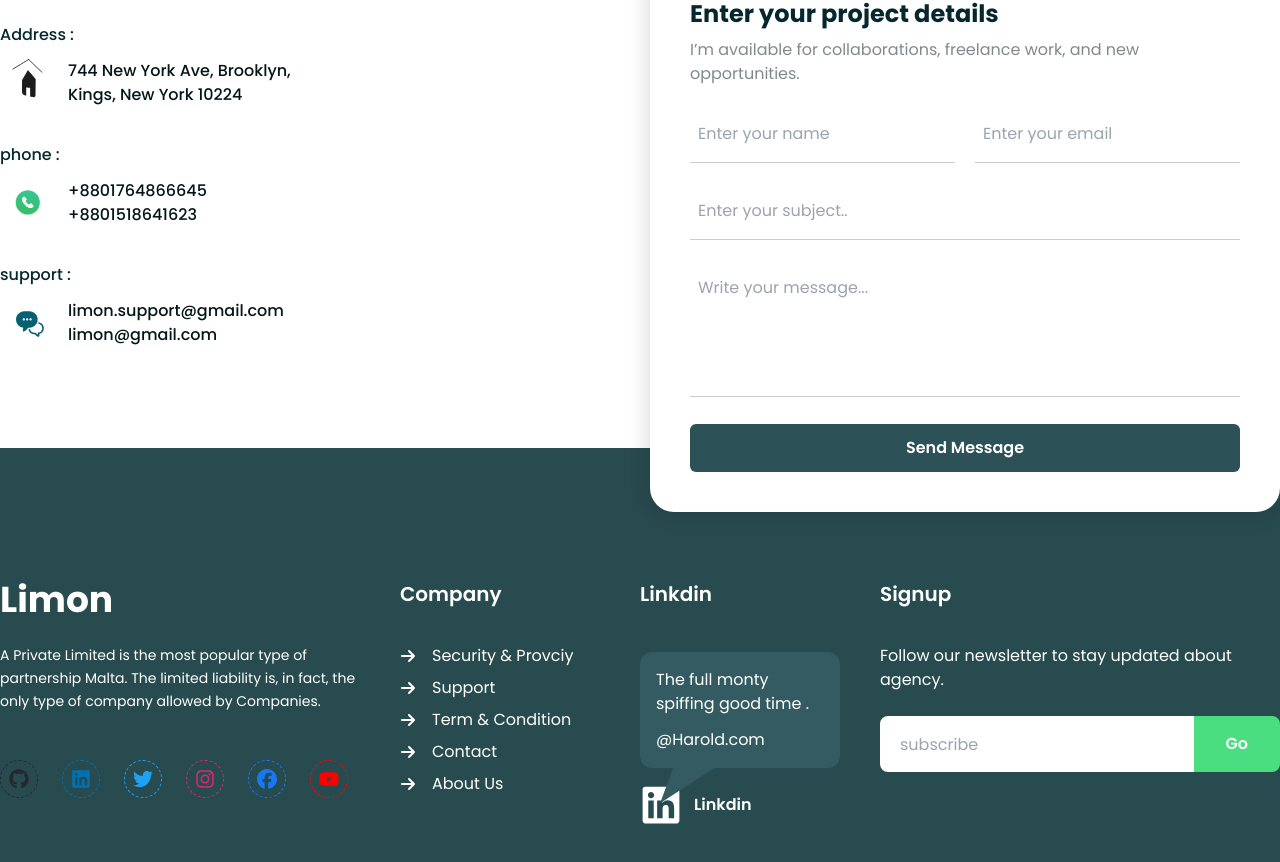
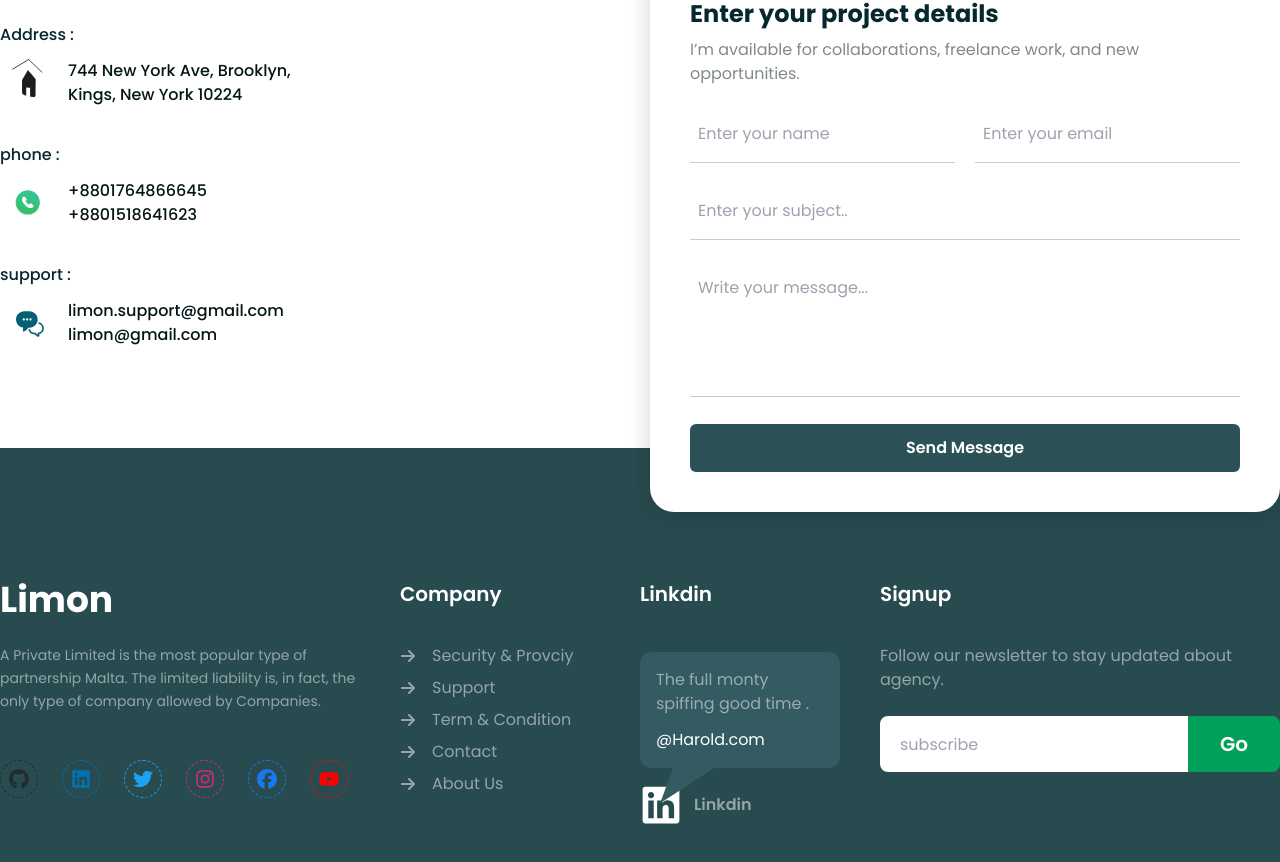
Before and after one commit to Limon-sheikh/My-portfolio, a React (Vite) app in the folder my-website/: page /contact in a window 1280 px wide. Shown: the part 298-1160 px from the top of the page. Built offline with nearby package versions, Linux system fonts and the light colour scheme.

Commit message:
some change footer components

```diff
--- a/my-website/src/components/Navber/Logo.jsx
+++ b/my-website/src/components/Navber/Logo.jsx
@@ -1,11 +1,11 @@
 
 
 
-const Logo = () => {
+const Logo = ({className}) => {
     return (
-        <>
-            <a href="/" className="text-2xl md:text-3xl xl:text-4xl font-bold">Limon</a>
-        </>
+        <div>
+            <a href="/" className={`text-2xl md:text-3xl xl:text-4xl font-bold ${className}`}>Limon</a>
+        </div>
     );
 };
 
--- a/my-website/src/components/footer/FooterAbout.jsx
+++ b/my-website/src/components/footer/FooterAbout.jsx
@@ -11,8 +11,8 @@ const FooterAbout = () => {
           <div key={item.id} className="w-full">
             {item.type === "about" && (
               <div className="flex flex-col overflow-hidden">
-                <Logo />
-                <h5 className="break-words text-sm leading-relaxed mt-6">{item.description}</h5>
+                <Logo className={"text-white"}/>
+                <h5 className="break-words text-sm leading-relaxed mt-6 text-white/50">{item.description}</h5>
                 <SocialIcon size={20} wrapperClass="flex justify-between sm:justify-start sm:gap-10 lg:gap-6 mt-12"
                 className="flex flex-wrap gap-10 border border-dashed rounded-full p-2"
                 />
--- a/my-website/src/components/footer/FooterLink.jsx
+++ b/my-website/src/components/footer/FooterLink.jsx
@@ -8,13 +8,14 @@ const FooterLink = () => {
         <div key={item.id}>
             {item.type === "link" && (
                 <div className="flex flex-col gap-9">
-                    <h5 className="text-xl font-semibold capitalize">{item.title}</h5>
+                    <h5 className="text-xl font-semibold capitalize text-text_C_W">{item.title}</h5>
                     <ul className="flex flex-col gap-2 ">
                         {item.link.map((linkItem) => {
                             const Icon = linkItem.icon;
 
                             return (
-                            <li key={linkItem.id} className="flex gap-4 items-center hover:text-green-300 transition-all duration-500">
+                            <li key={linkItem.id}
+                            className="flex gap-4 items-center text-text_C_W/50 hover:text-hover_c_g transition-all duration-500">
                                 {Icon && <Icon size={16} />}
                                 <a href={linkItem.url} className="">{linkItem.name}</a>
                             </li>
--- a/my-website/src/components/footer/FooterLinkedin.jsx
+++ b/my-website/src/components/footer/FooterLinkedin.jsx
@@ -8,15 +8,17 @@ const FooterLinkedin = () => {
                 <div key={item.id}>
                     {item.type === "linkedin" && (
                         <div className='flex flex-col gap-4 flex-wrap overflow-hidden break-words'>
-                            <h5 className="text-xl font-semibold capitalize">{item.title}</h5>
+                            <h5 className="text-xl font-semibold capitalize text-text_C_W">{item.title}</h5>
                             <div className="mt-7 relative after:content-[''] after:absolute after:left-8
                                 after:-bottom-12 after:w-0 after:h-0 after:block after:border-t-[80px] after:border-t-light_blue
                                 after:border-l-[0px] after:border-l-transparent after:border-r-[60px] after:border-r-transparent
-                                after:rotate-[20deg] after:z-[0] after:-z-1 after:
+                                after:rotate-[20deg] after:z-[0] after:-z-1
                             ">
-                                <div className='bg-light_blue rounded-xl px-4 py-4 relative top-0 left-0 z-10'>
-                                    <p className='pb-3'>{item.description}</p>
-                                    <span><a href="">{item.name}</a></span>
+                                <div className='bg-light_blue group rounded-xl px-4 py-4 relative top-0 left-0 z-10'>
+                                    <p className='pb-3 text-text_C_W/50'>{item.description}</p>
+                                    <a href="" className='text-text_C_W group-hover:text-hover_c_g transition-all duration-700'>
+                                        {item.name}
+                                    </a>
                                 </div>
                             </div>
                             <div>
@@ -25,8 +27,8 @@ const FooterLinkedin = () => {
 
                                     return(
                                         <a href={linkItem.url} className='flex gap-3 items-center'>
-                                            {Icon && <Icon size={42}/>}
-                                            <span className='font-semibold'>Linkdin</span>
+                                            <span className='text-text_C_W'>{Icon && <Icon size={42}/>}</span>
+                                            <span className='font-semibold text-text_C_W/50'>Linkdin</span>
                                         </a>
                                     )
                                 })}
--- a/my-website/src/components/footer/NewsLetter.jsx
+++ b/my-website/src/components/footer/NewsLetter.jsx
@@ -8,13 +8,15 @@ const NewsLetter = () => {
                 <div key={item.id}>
                     {item.type === "signup" && (
                         <div>
-                            <h5 className="text-xl font-semibold capitalize">{item.title}</h5>
-                            <p className='mt-9'>{item.description}</p>
+                            <h5 className="text-xl font-semibold capitalize text-text_C_W">{item.title}</h5>
+                            <p className='mt-9 text-text_C_W/50'>{item.description}</p>
                             <form action="#" className='mt-6 h-14 flex'>
                                 <input type="text" placeholder={item.placeholder}
                                 className='px-5 h-full w-full text-black outline-none rounded-tl-lg rounded-bl-lg'
                                 />
-                                <button type="submit" className='bg-green-400 h-full px-8 capitalize font-semibold rounded-tr-lg rounded-br-lg '>
+                                <button type="submit"
+                                className='bg-bg_c_g hover:bg-hover_c_g text-text_C_W text-xl h-full px-8 capitalize font-semibold
+                                rounded-tr-lg rounded-br-lg transition-all duration-700'>
                                     {item.buttonText}
                                 </button>
                             </form>
--- a/my-website/src/pages/Footer.jsx
+++ b/my-website/src/pages/Footer.jsx
@@ -7,7 +7,7 @@ import NewsLetter from "../components/footer/NewsLetter";
 
 const Footer = () => {
   return (
-    <footer className="bg-dark_blue pt-28 pb-24 text-white">
+    <footer className="bg-dark_blue pt-28 pb-24">
       <div className="container mx-auto h-full">
         <div className="p-5 md:px-0 w-full grid grid-cols-1 gap-16 lg:gap-10 lg:grid-cols-[1.8fr_1fr_1fr_2fr]">
           <FooterAbout/>
--- a/my-website/src/pages/Hero.jsx
+++ b/my-website/src/pages/Hero.jsx
@@ -33,7 +33,7 @@ const Home = () => {
               </div>
             </div>
 
-            <div className="mt-[14vh] lg:mt-[10vh] flex flex-col gap-[4vh] lg:pb-11">
+            <div className="mt-[14vh] lg:mt-[10vh] flex flex-col gap-[4vh] lg:pb-14">
               <SocialIcon size={22} wrapperClass='flex flex-wrap justify-between md:justify-start gap-2 md:gap-6'
                 className={`border p-2 rounded-tl-3xl rounded-tr-3xl rounded-br-3xl`}
               />
@@ -50,7 +50,7 @@ const Home = () => {
             </div>
           </div>
 
-          <div className="hidden md:block md:col-span-6 bg-red-400">
+          <div className="hidden md:block md:col-span-6">
             <div className="md:h-full lg:h-full md:flex md:justify-center">
               <img src={image} alt="hero image"/>
             </div>
--- a/my-website/tailwind.config.js
+++ b/my-website/tailwind.config.js
@@ -19,6 +19,9 @@ export default {
         secondary: "#041616",     // text color Dark blue
         dark_blue: "#284b50",      // footer bg-color
         light_blue: "#335b61",      // footer item linkedin bg-color
+        text_C_W: "#FFFFFF",      // text color white
+        bg_c_g: "#02a15a",      // go button bg green
+        hover_c_g: "#00da78",      // hover color green
         accent: "#b8b260",      // oval green
         hover: "#a19c4f",      // Cyan
       },
```
